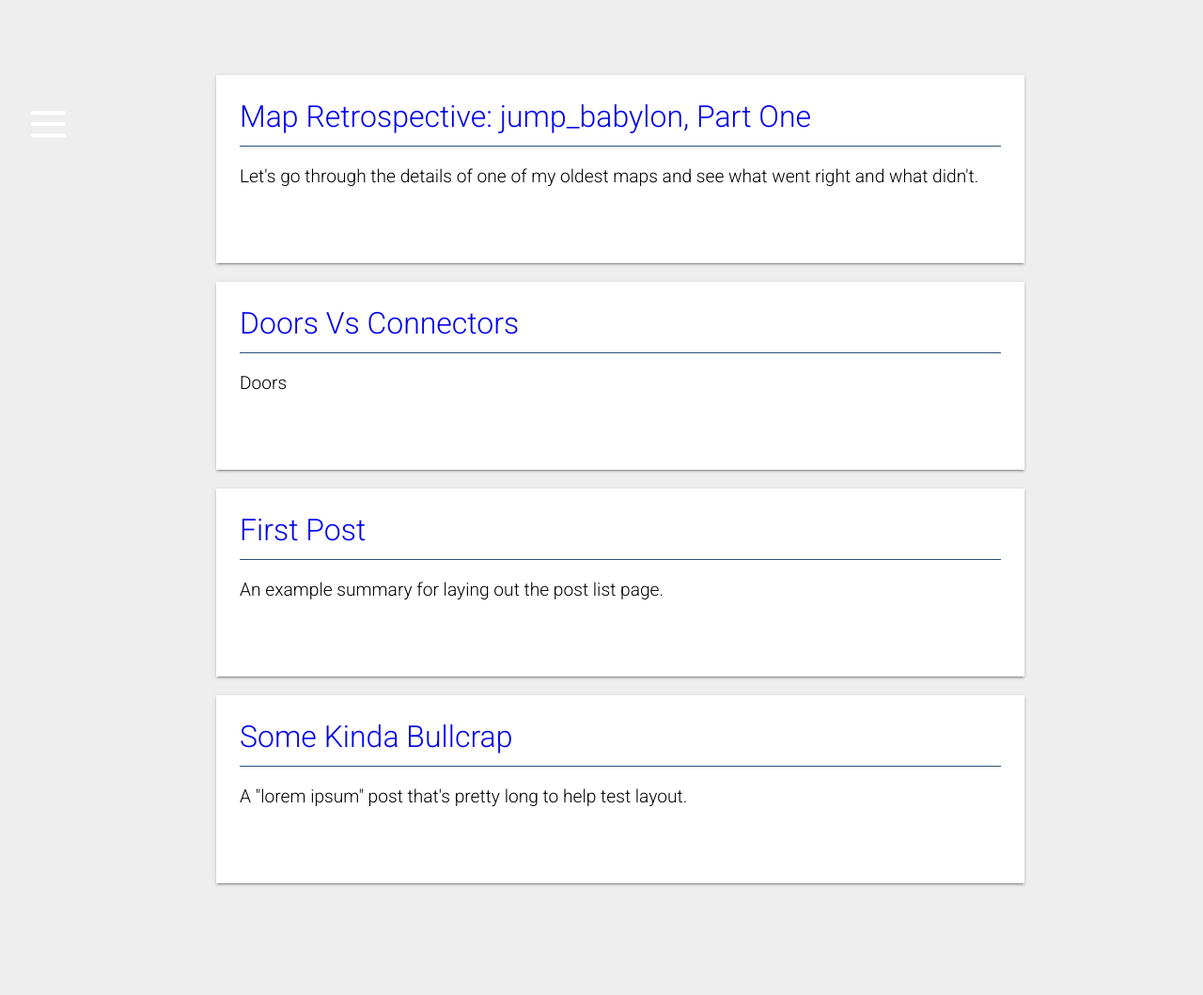
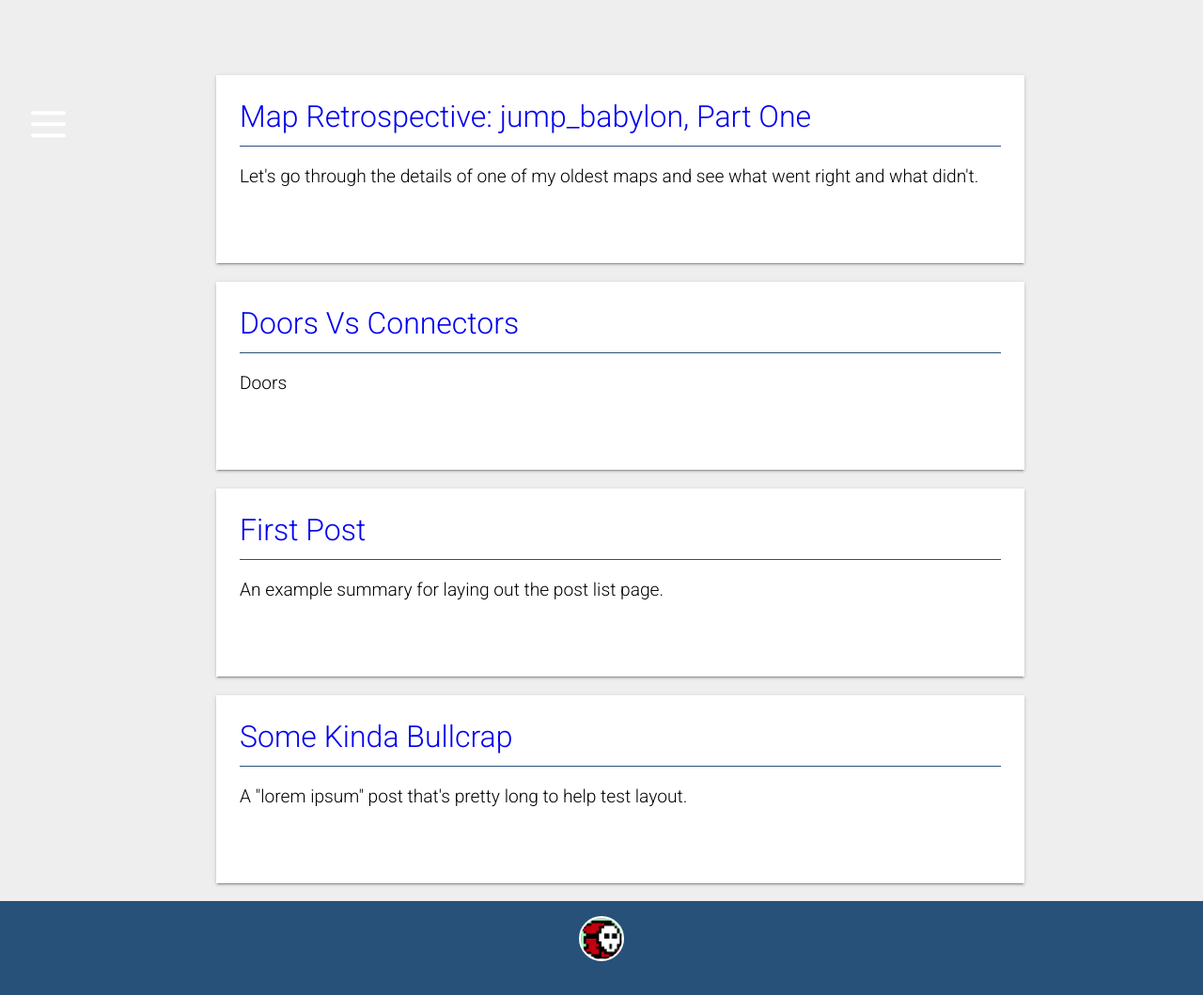
Before and after one commit to malecus/Blog, a Jekyll site: the page built from index.html, in a window 1280 px wide. Shown: the whole page at 94% size. Built offline with Jekyll 4.4.1, drawn with Linux system fonts in a browser that asks for light colours; before the commit the page ends 959 px from its top, so only the background shows below that.

Commit message:
+Footer at the bottom

```diff
--- /dev/null
+++ b/_includes/footer.html
@@ -0,0 +1,3 @@
+<div id="footer">
+   <img class="avatar center">
+</div>
--- a/_layouts/default.html
+++ b/_layouts/default.html
@@ -14,6 +14,7 @@
 <body>
   {% include header.html %}
   {{ content }}
+  {% include footer.html %}
 </body>
 
 </html>
--- a/_sass/main.scss
+++ b/_sass/main.scss
@@ -88,13 +88,18 @@ blockquote {
 }
 
 .avatar {
-  width: 32px;
-  height: 32px;
+  width: 48px;
+  height: 48px;
   border-radius: 50%;
   border: 2px solid $secondary-accent-color;
-  margin-top: 8px;
-  margin-right: 12px;
-  float: right;
+  background-image: url("/assets/img/avatar.png");
+  background-size: cover;
+}
+
+.center {
+  display: block;
+  margin-left: auto;
+  margin-right: auto;
 }
 
 .header {
@@ -109,6 +114,12 @@ blockquote {
 .header-background-container {
   height: 500px;
   background: linear-gradient(rgba(0, 0, 0, 0.7), rgba(0, 0, 0, 0.8)), url("/assets/img/bg.jpg");
+}
+
+#footer {
+  height: 100px;
+  background-color: $primary-accent-color;
+  padding: 16px;
 }
 
 .center {
```
